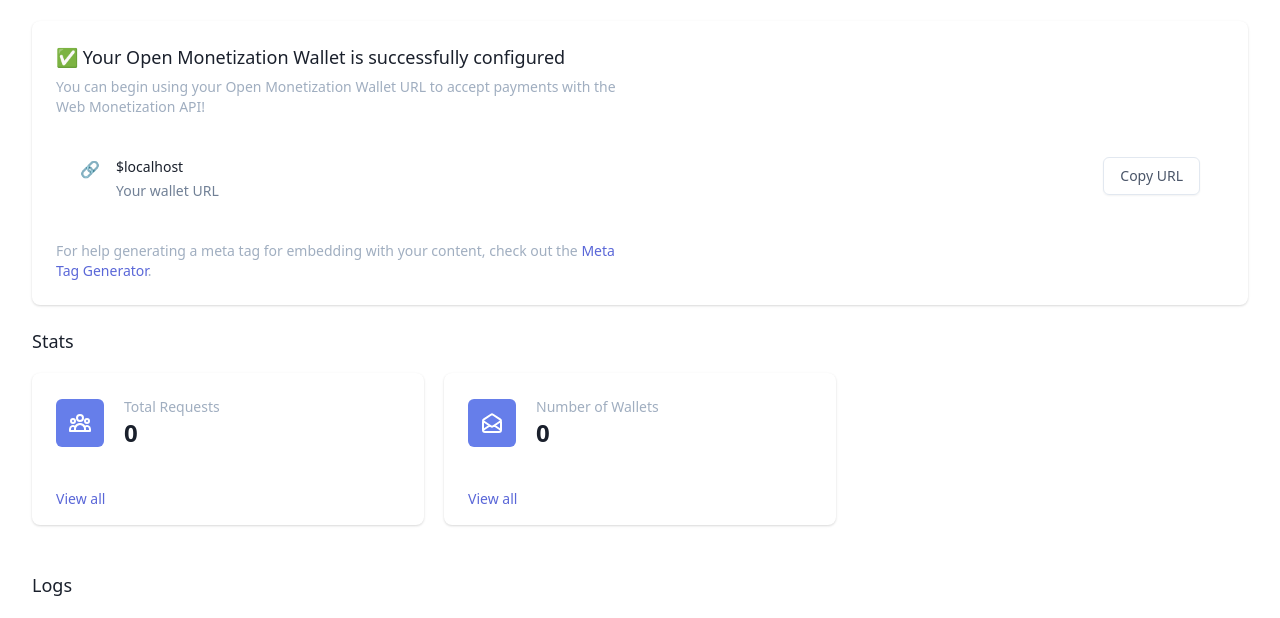
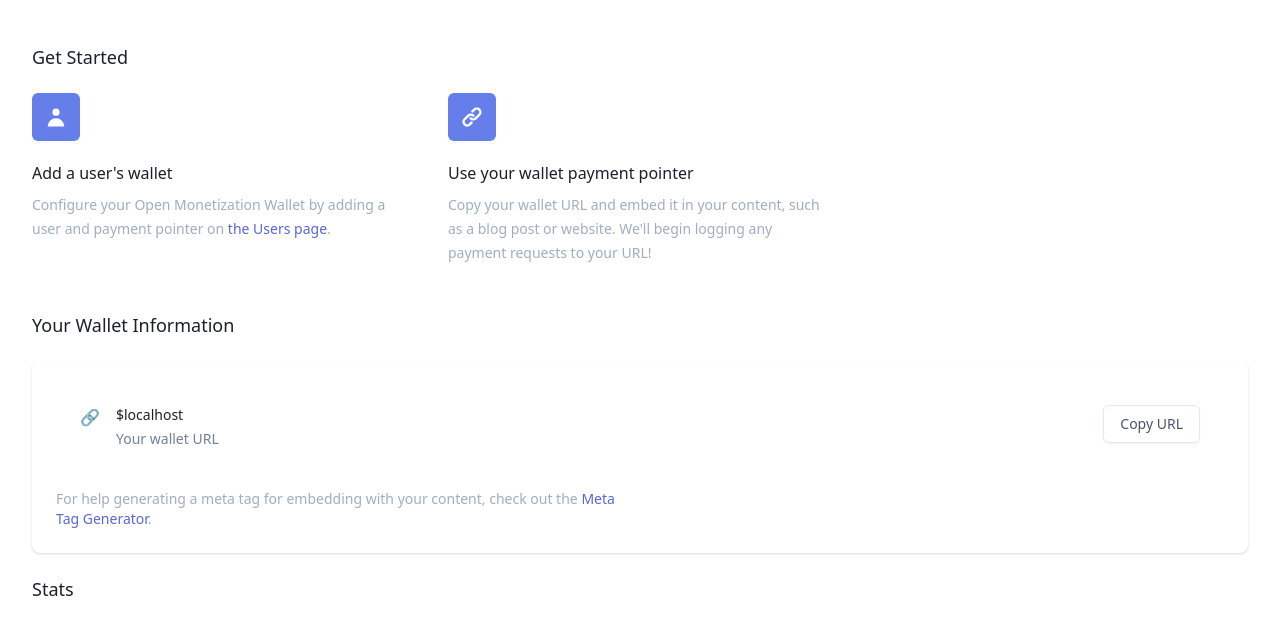
Before and after one commit to kristianfreeman/openmonetizationwallet, a Gatsby site: page /admin in a window 1280 px wide. Shown: the part 146-764 px from the top of the page. Built offline with nearby package versions, Linux system fonts and the light colour scheme; Gatsby itself is replaced by a stand-in of ours; no server answers; a web font is replaced by a local one; what @tailwindcss/ui would draw is missing.

Commit message:
Add dashboard instructions

```diff
--- /dev/null
+++ b/src/components/instructions.js
@@ -0,0 +1,91 @@
+import React, {useEffect, useState} from 'react'
+
+export default ({ logs = [], users = {} }) => {
+  const [finishedGettingStarted, setFinishedGettingStarted] = useState(true)
+
+  useEffect(() => {
+    const ls = window.localStorage.getItem("omw:finished_getting_started")
+    if (!ls) {
+      setFinishedGettingStarted(false)
+    }
+  }, [])
+
+  const finish = () => {
+    setFinishedGettingStarted(true)
+    window.localStorage.setItem("omw:finished_getting_started", true)
+  }
+
+  const walletIsSetup = Object.keys(users).length > 0
+  const receivingLogs = logs.length > 0
+
+  if (finishedGettingStarted) { return null }
+
+  return (
+    <div className="pb-12 bg-white">
+      <h3 className="text-lg leading-6 font-medium text-gray-900">
+        Get Started
+      </h3>
+      <div className="mt-6">
+        <div className="lg:grid lg:grid-cols-3 lg:gap-8">
+          <div>
+            <div className={`flex items-center justify-center h-12 w-12 rounded-md ${walletIsSetup ? 'bg-green-500' : 'bg-indigo-500'} text-white`}>
+              {walletIsSetup ?
+                <svg className="h-8 w-8" fill="currentColor" viewBox="0 0 20 20"><path d="M16.707 5.293a1 1 0 010 1.414l-8 8a1 1 0 01-1.414 0l-4-4a1 1 0 011.414-1.414L8 12.586l7.293-7.293a1 1 0 011.414 0z" clip-rule="evenodd" fill-rule="evenodd"></path></svg> :
+                <svg className="h-6 w-6" fill="currentColor" className="h-6 w-6" viewBox="0 0 20 20"><path d="M10 9a3 3 0 100-6 3 3 0 000 6zm-7 9a7 7 0 1114 0H3z" clip-rule="evenodd" fill-rule="evenodd"></path></svg>
+              }
+            </div>
+            <div className="mt-5">
+              <h5 className="text-base leading-6 font-medium text-gray-900">Add a user's wallet</h5>
+              <p className="mt-2 text-sm leading-6 text-gray-500">
+                {walletIsSetup ?
+                  <span>You've added a user to your Open Monetization Wallet!</span> :
+                  <span>Configure your Open Monetization Wallet by adding a user and payment pointer on {" "}
+                    <a className="font-medium text-indigo-600 hover:text-indigo-500 transition ease-in-out duration-150" href="/admin/users">the Users page</a>.</span>
+                }
+              </p>
+            </div>
+          </div>
+          <div className="mt-10 lg:mt-0">
+            <div className={`flex items-center justify-center h-12 w-12 rounded-md ${receivingLogs ? 'bg-green-500' : 'bg-indigo-500'} text-white`}>
+              {receivingLogs ?
+                <svg className="h-8 w-8" fill="currentColor" viewBox="0 0 20 20"><path d="M16.707 5.293a1 1 0 010 1.414l-8 8a1 1 0 01-1.414 0l-4-4a1 1 0 011.414-1.414L8 12.586l7.293-7.293a1 1 0 011.414 0z" clip-rule="evenodd" fill-rule="evenodd"></path></svg> :
+                <svg className="h-6 w-6" fill="currentColor" viewBox="0 0 20 20"><path d="M12.586 4.586a2 2 0 112.828 2.828l-3 3a2 2 0 01-2.828 0 1 1 0 00-1.414 1.414 4 4 0 005.656 0l3-3a4 4 0 00-5.656-5.656l-1.5 1.5a1 1 0 101.414 1.414l1.5-1.5zm-5 5a2 2 0 012.828 0 1 1 0 101.414-1.414 4 4 0 00-5.656 0l-3 3a4 4 0 105.656 5.656l1.5-1.5a1 1 0 10-1.414-1.414l-1.5 1.5a2 2 0 11-2.828-2.828l3-3z" clip-rule="evenodd" fill-rule="evenodd"></path></svg>
+              }
+            </div>
+            <div className="mt-5">
+              <h5 className="text-base leading-6 font-medium text-gray-900">Use your wallet payment pointer</h5>
+              <p className="mt-2 text-sm leading-6 text-gray-500">
+                {receivingLogs ?
+                  "You're using your Open Monetization wallet. Nice!" :
+                  "Copy your wallet URL and embed it in your content, such as a blog post or website. We'll begin logging any payment requests to your URL!"
+                }
+              </p>
+            </div>
+          </div>
+
+          {walletIsSetup && receivingLogs && (
+            <div className="mt-10 lg:mt-0">
+              <div className="flex items-center justify-center h-12 w-12 rounded-md bg-green-500 text-white">
+                <svg className="h-8 w-8" fill="currentColor" viewBox="0 0 20 20"><path d="M16.707 5.293a1 1 0 010 1.414l-8 8a1 1 0 01-1.414 0l-4-4a1 1 0 011.414-1.414L8 12.586l7.293-7.293a1 1 0 011.414 0z" clip-rule="evenodd" fill-rule="evenodd"></path></svg>
+              </div>
+              <div className="mt-5">
+                <h5 className="text-base leading-6 font-medium text-gray-900">Your Open Monetization Wallet is successfully configured!</h5>
+                <p className="mt-2 text-sm leading-6 text-gray-500">
+                  You can begin using your Open Monetization Wallet URL to accept payments with the Web Monetization API!
+                </p>
+              </div>
+            </div>
+          )}
+        </div>
+
+        {walletIsSetup && receivingLogs && (
+          <span class="inline-flex rounded-md shadow-sm mt-6">
+            <button type="button" class="inline-flex items-center px-4 py-2 border border-transparent text-sm leading-6 font-medium rounded-md text-white bg-indigo-600 hover:bg-indigo-500 focus:outline-none focus:border-indigo-700 focus:shadow-outline-indigo active:bg-indigo-700 transition ease-in-out duration-150" onClick={finish}>
+              Hide Getting Started
+            </button>
+          </span>
+        )}
+      </div>
+    </div>
+  )
+}
--- a/src/pages/admin.js
+++ b/src/pages/admin.js
@@ -3,6 +3,7 @@ import React, {useEffect, useState} from "react"
 import { Link } from "gatsby"
 import {CopyToClipboard} from 'react-copy-to-clipboard';
 
+import Instructions from "../components/instructions"
 import Layout from "../components/layout"
 import Log from "../components/log"
 import SEO from "../components/seo"
@@ -42,7 +43,7 @@ const AdminPage = () => {
   return (
     <Layout>
       <SEO title="Dashboard" />
-      <header>
+      <header className="mb-12">
         <div className="max-w-7xl mx-auto">
           <h1 className="text-3xl font-bold leading-tight text-gray-900">
             Dashboard
@@ -50,18 +51,16 @@ const AdminPage = () => {
         </div>
       </header>
 
+      <Instructions logs={logs} users={users} />
+
+      <h3 class="text-lg leading-6 font-medium text-gray-900">
+        Your Wallet Information
+      </h3>
+
       <div class="bg-white shadow sm:rounded-lg mt-6">
         <div class="px-4 py-5 sm:p-6">
-          <h3 class="text-lg leading-6 font-medium text-gray-900">
-            ✅ Your Open Monetization Wallet is successfully configured
-          </h3>
-          <div class="mt-2 sm:flex flex-col sm:items-start sm:justify-between">
-            <div class="max-w-xl text-sm leading-5 text-gray-500">
-              <p>
-                You can begin using your Open Monetization Wallet URL to accept payments with the Web Monetization API!
-              </p>
-            </div>
-            <div class="py-5 w-full">
+          <div class="sm:flex flex-col sm:items-start sm:justify-between">
+            <div class="pb-5 w-full">
               <div class="rounded-md bg-gray-50 px-6 py-5 sm:flex sm:items-start sm:justify-between">
                 <div class="sm:flex sm:items-start">
                   🔗
```
